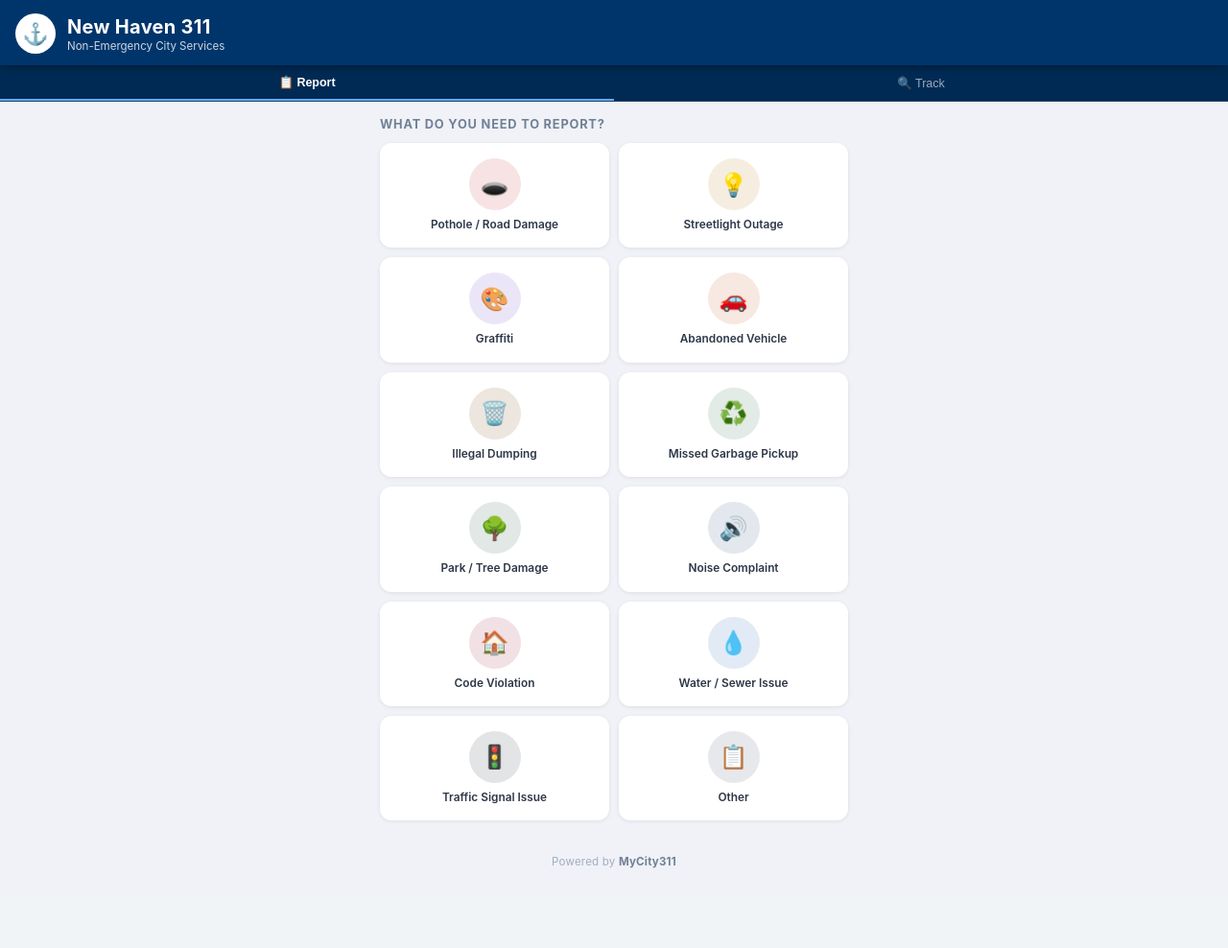
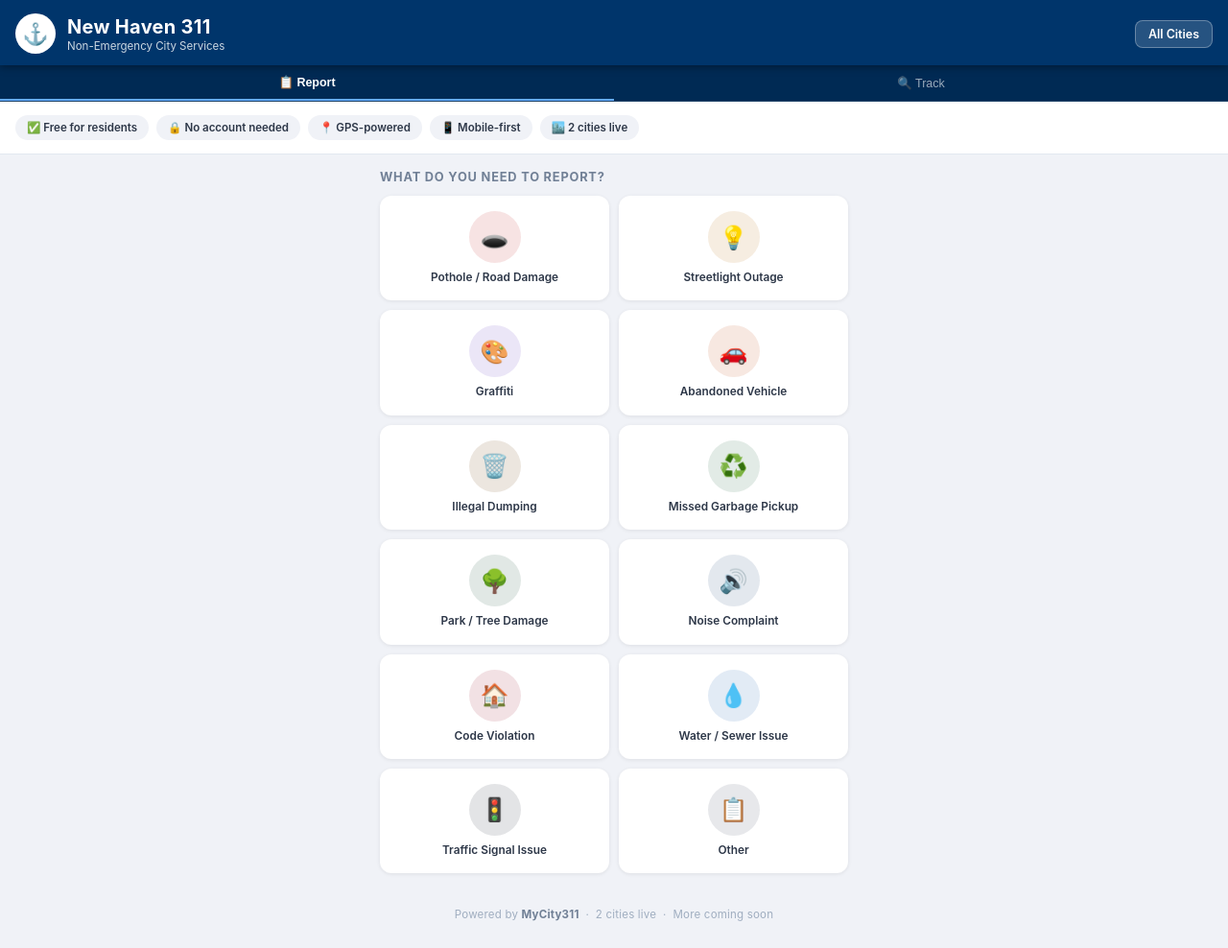
Before and after one commit to smithar106/newhaven-311, a Flask app: page / in a window 1280 px wide. Shown: the whole page at 96% size. Before the commit the page ends 905 px from the top, so only its background shows below. Run offline with Flask 3, Linux system fonts and the light colour scheme; data comes from the database, SQL or seed files in the repository; some libraries are stand-ins or nearby versions.

Commit message:
Add All Cities hub button, update footer, add trust strip
Co-Authored-By: Claude Sonnet 4.6 <noreply@anthropic.com>

```diff
--- a/templates/index.html
+++ b/templates/index.html
@@ -122,12 +122,21 @@
     <h1>New Haven 311</h1>
     <p>Non-Emergency City Services</p>
   </div>
+  <a href="https://hub.mycity311.co" class="header-hub">All Cities</a>
 </div>
 
 <!-- Nav tabs -->
 <div class="tabs">
   <button class="tab active" onclick="showView('report',this)">📋 Report</button>
   <button class="tab" onclick="showView('track-view',this)">🔍 Track</button>
+</div>
+
+<div style="display:flex;gap:8px;padding:14px 16px;overflow-x:auto;background:#fff;border-bottom:1px solid #E2E8F0;-webkit-overflow-scrolling:touch">
+  <div style="flex-shrink:0;background:#F0F2F7;border-radius:20px;padding:6px 12px;font-size:.72rem;font-weight:600;color:#2D3748;white-space:nowrap">✅ Free for residents</div>
+  <div style="flex-shrink:0;background:#F0F2F7;border-radius:20px;padding:6px 12px;font-size:.72rem;font-weight:600;color:#2D3748;white-space:nowrap">🔒 No account needed</div>
+  <div style="flex-shrink:0;background:#F0F2F7;border-radius:20px;padding:6px 12px;font-size:.72rem;font-weight:600;color:#2D3748;white-space:nowrap">📍 GPS-powered</div>
+  <div style="flex-shrink:0;background:#F0F2F7;border-radius:20px;padding:6px 12px;font-size:.72rem;font-weight:600;color:#2D3748;white-space:nowrap">📱 Mobile-first</div>
+  <div style="flex-shrink:0;background:#F0F2F7;border-radius:20px;padding:6px 12px;font-size:.72rem;font-weight:600;color:#2D3748;white-space:nowrap">🏙️ 2 cities live</div>
 </div>
 
 
@@ -241,7 +250,8 @@
 <div class="toast" id="toast"></div>
 
 <div style="text-align:center;padding:20px 16px 28px;font-size:.72rem;color:#A0AEC0;letter-spacing:.2px">
-  Powered by <a href="https://home.mycity311.co" style="color:#718096;font-weight:700;text-decoration:none">MyCity311</a>
+  Powered by <a href="https://hub.mycity311.co" style="color:#718096;font-weight:700;text-decoration:none">MyCity311</a>
+  &nbsp;·&nbsp; 2 cities live &nbsp;·&nbsp; More coming soon
 </div>
 
 <script src="https://unpkg.com/leaflet@1.9.4/dist/leaflet.js"></script>
--- a/templates/stats.html
+++ b/templates/stats.html
@@ -98,6 +98,7 @@ body{font-family:-apple-system,BlinkMacSystemFont,'Segoe UI',sans-serif;backgrou
   </div>
   <div class="header-right" style="display:flex;gap:8px;align-items:center">
     <a href="/" class="header-btn">Report an Issue</a>
+    <a href="https://hub.mycity311.co" class="header-hub" style="padding:7px 14px">All Cities</a>
   </div>
 </div>
 
```
Also changed, not shown: templates/confirm.html (+6 -2 lines), templates/track.html (+6 -2 lines).
